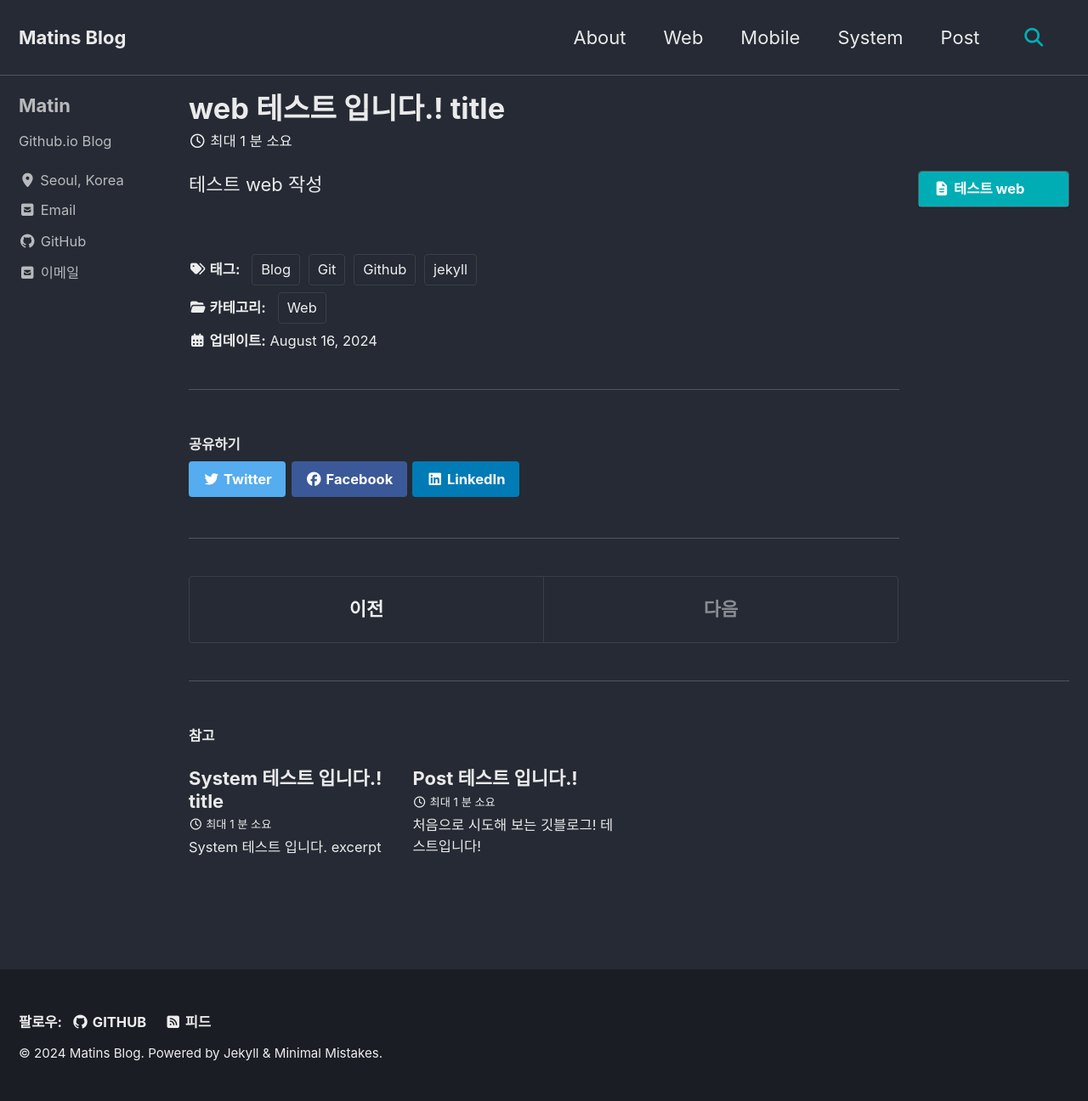
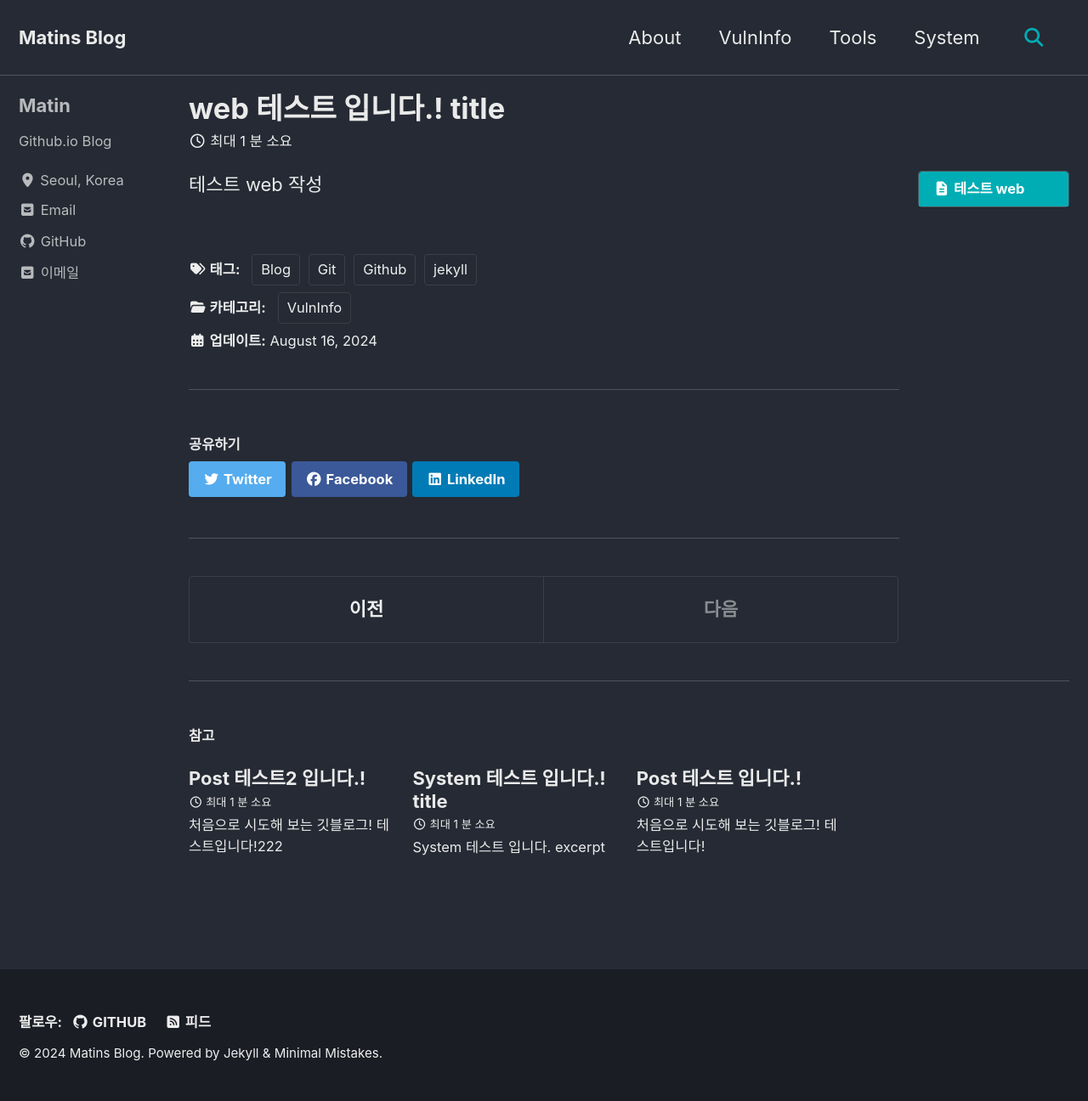
Before and after one commit to MatinsBlog/MatinsBlog.github.io, a Jekyll site: the page built from _posts/2024-08-16-web_test.md, in a window 1280 px wide. Shown: the whole page at 85% size. Built offline with Jekyll 4.4.1, drawn with Linux system fonts in a browser that asks for light colours; cached includes are drawn as plain includes.

Commit message:
test08.16.02

```diff
--- a/_data/navigation.yml
+++ b/_data/navigation.yml
@@ -2,14 +2,13 @@
 main:
   - title: "About"
     url: /about/
-  - title: "Web"
-    url: /web/
-  - title: "Mobile"
-    url: /mobile/
+  - title: "VulnInfo"
+    url: /VulnInfo/
+  - title: "Tools"
+    url: /tools/
   - title: "System"
     url: /system/
-  - title: "Post"
-    url: "/post/"
+
   # - title: "Sample Posts"
   #   url: /year-archive/
   # - title: "Sample Collections"
--- a/_posts/2024-06-08-test.md
+++ b/_posts/2024-06-08-test.md
@@ -2,7 +2,7 @@
 title:  "Post 테스트 입니다.!"
 excerpt: "처음으로 시도해 보는 깃블로그! 테스트입니다!"
 
-categories: "Post"
+categories: "VulnInfo"
 tags: [Blog, jekyll, Github, Git]
 
 toc: true
--- /dev/null
+++ b/_posts/2024-08-16-test2.md
@@ -0,0 +1,15 @@
+---
+title:  "Post 테스트2 입니다.!"
+excerpt: "처음으로 시도해 보는 깃블로그! 테스트입니다!222"
+
+categories: "VulnInfo"
+tags: [Blog, jekyll, Github, Git]
+
+toc: true
+toc_label: "테스트 toc2"
+toc_sticky: true
+
+date: 2024-08-16
+last_modified_at: 2024-08-16
+---
+테스트 포스트 작성222
--- a/_posts/2024-08-16-web_test.md
+++ b/_posts/2024-08-16-web_test.md
@@ -2,7 +2,7 @@
 title:  "web 테스트 입니다.! title"
 excerpt: "web 테스트 입니다. excerpt"
 
-categories: "Web"
+categories: "VulnInfo"
 tags: [Blog, jekyll, Github, Git]
 
 toc: true
```
